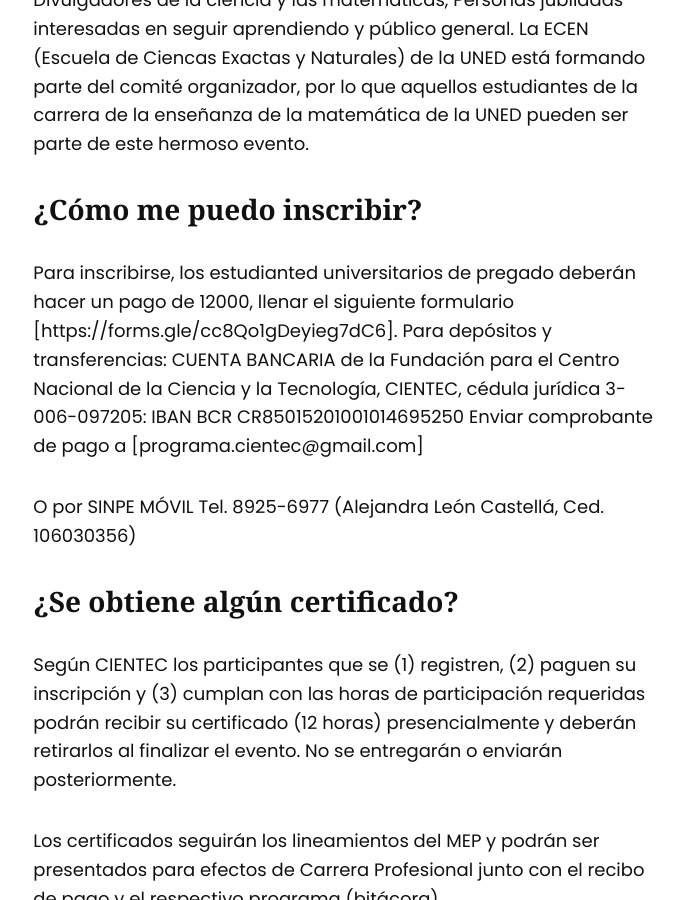
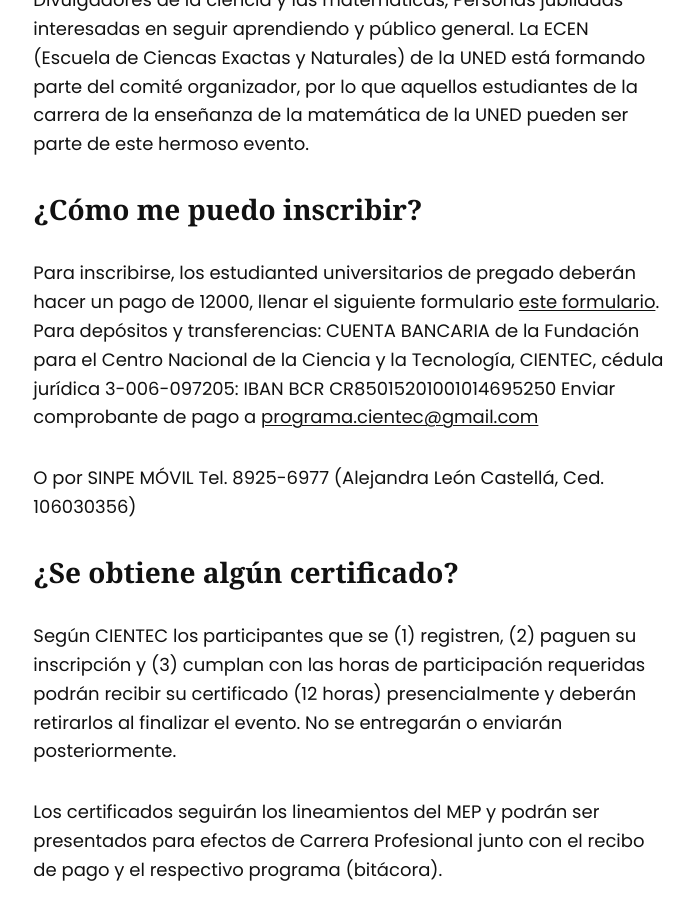
Before and after one commit to asoesem/asoesem.github.io, a Jekyll site: the page built from _posts/2024-03-01-festival-internacional-de-las-matematicas-cientec.md, in a window 1280 px wide and 900 px high, scrolled down 1667 px. Shown: the whole window, without its empty margins (456-1149 px from the left). Built offline with Jekyll 4.4.1, drawn with Linux system fonts in a browser that asks for light colours.

Commit message:
Update 2024-03-01-festival-internacional-de-las-matematicas-cientec.md

```diff
--- a/_posts/2024-03-01-festival-internacional-de-las-matematicas-cientec.md
+++ b/_posts/2024-03-01-festival-internacional-de-las-matematicas-cientec.md
@@ -18,12 +18,12 @@
 La ECEN (Escuela de Ciencas Exactas y Naturales) de la UNED está formando parte del comité organizador, por lo que aquellos estudiantes de la carrera de la enseñanza de la matemática de la UNED pueden ser parte de este hermoso evento.
 
 ## ¿Cómo me puedo inscribir?
-Para inscribirse, los estudianted universitarios de pregado deberán hacer un pago de 12000, llenar el siguiente formulario [https://forms.gle/cc8Qo1gDeyieg7dC6].
+Para inscribirse, los estudianted universitarios de pregado deberán hacer un pago de 12000, llenar el siguiente formulario [este formulario](https://forms.gle/cc8Qo1gDeyieg7dC6).
 Para depósitos y transferencias:
 CUENTA BANCARIA de la Fundación para el Centro Nacional de la Ciencia y la Tecnología, CIENTEC, cédula jurídica 3-006-097205:
 IBAN
 BCR  CR85015201001014695250
-Enviar comprobante de pago a [programa.cientec@gmail.com]
+Enviar comprobante de pago a [programa.cientec@gmail.com](maito:programa.cliente@gmail.com)
 
 O por SINPE MÓVIL  Tel. 8925-6977 (Alejandra León Castellá, Ced. 106030356)
 
```
